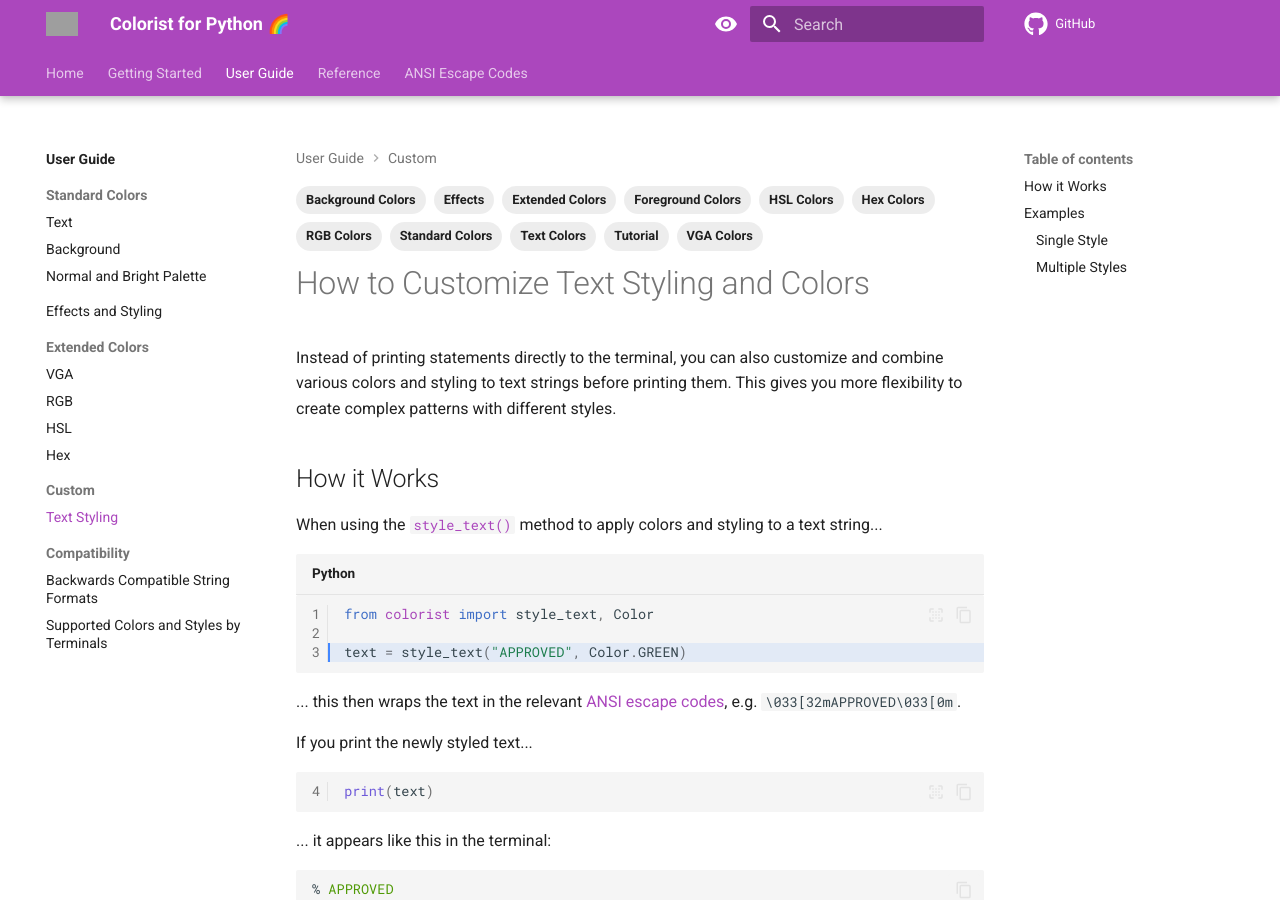
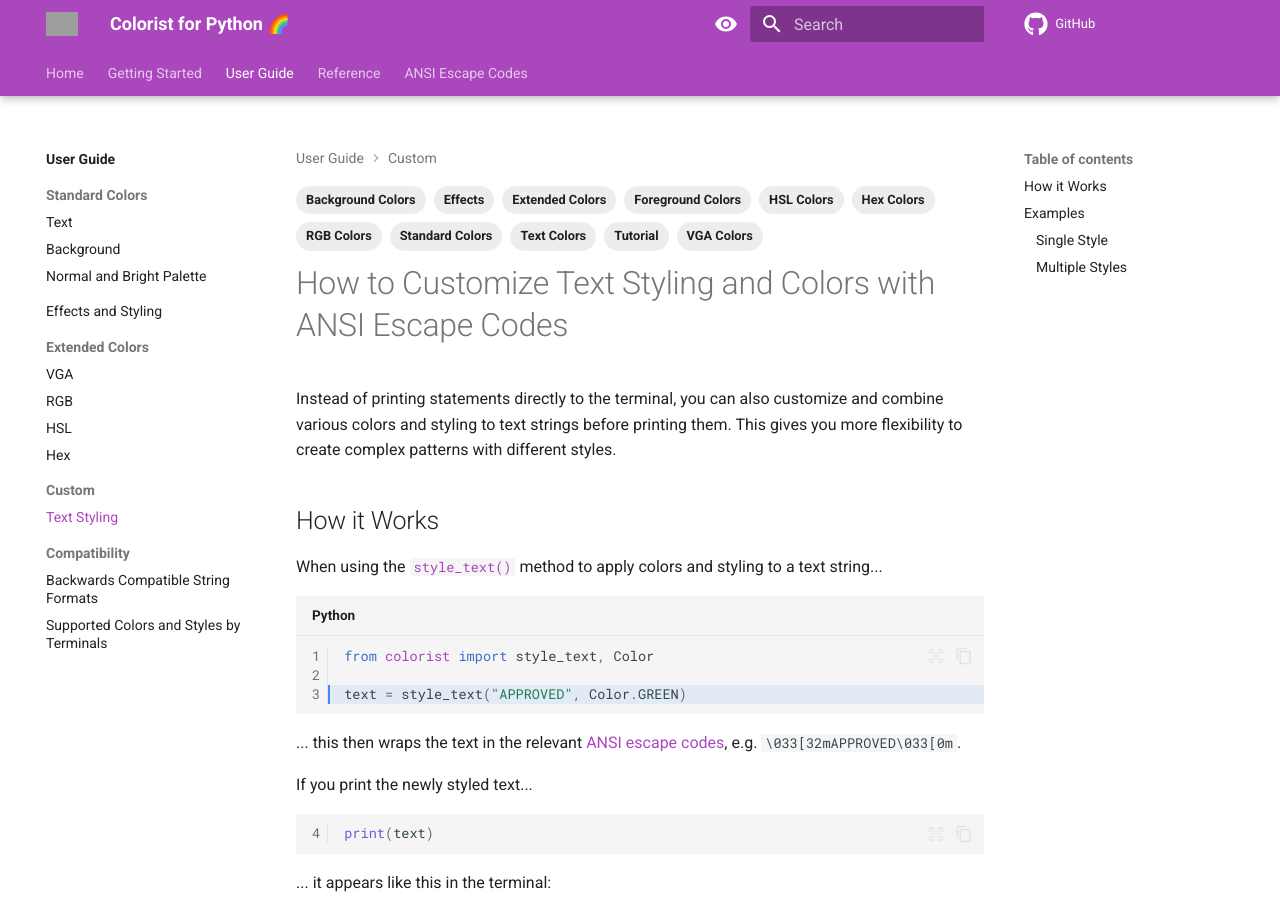
Before and after one commit to jakob-bagterp/colorist-for-python, an MkDocs documentation site: the page built from docs/user-guide/custom/text-styling.md, in a window 1280 px wide and 900 px high. Built offline with MkDocs 1.6.1 and Material for MkDocs 9.7.7, drawn with Linux system fonts in a browser that asks for light colours; comment, search, counter and statistics services are not loaded; grey boxes are pictures that could not be loaded.

Commit message:
Shorten and expand titles for better SEO, following page scan with Bing.

```diff
--- a/docs/user-guide/custom/text-styling.md
+++ b/docs/user-guide/custom/text-styling.md
@@ -1,5 +1,5 @@
 ---
-title: How to Customize Text with ANSI Escape Codes for Colors and Effects
+title: How to Customize Text with ANSI Escape Codes
 description: Learn how to apply custom colors, effects and styling to text and background, even without knowing ANSI escape codes. Includes code examples.
 tags:
     - Tutorial
@@ -15,7 +15,7 @@
     - Effects
 ---
 
-# How to Customize Text Styling and Colors
+# How to Customize Text Styling and Colors with ANSI Escape Codes
 Instead of printing statements directly to the terminal, you can also customize and combine various colors and styling to text strings before printing them. This gives you more flexibility to create complex patterns with different styles.
 
 ## How it Works
```
